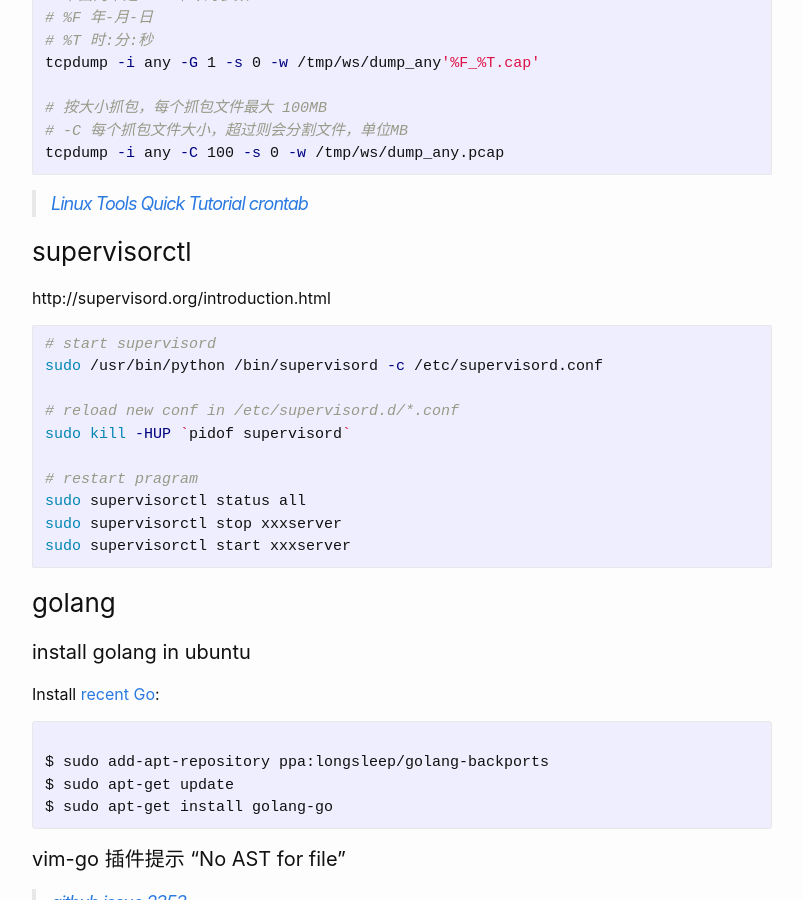
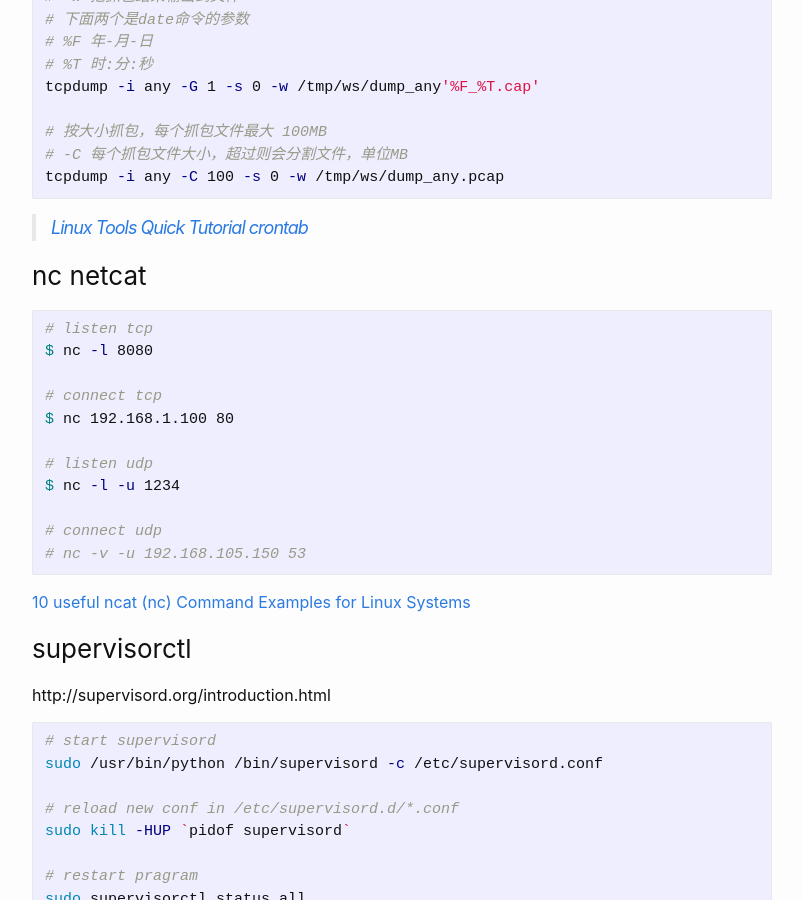
Before and after one commit to wangtiga/wangtiga.github.io, a Jekyll site: the page built from _previews/linux_command.md, in a window 1280 px wide and 900 px high, scrolled down 4738 px. Shown: the whole window, without its empty margins (238-1041 px from the left). Built offline with Jekyll 4.4.1, drawn with Linux system fonts in a browser that asks for light colours.

Commit message:
updated from tcloud

````diff
--- a/_previews/linux_command.md
+++ b/_previews/linux_command.md
@@ -224,6 +224,26 @@ tcpdump -i any -C 100 -s 0 -w /tmp/ws/dump_any.pcap
 
 > [Linux Tools Quick Tutorial crontab ](https://linuxtools-rst.readthedocs.io/zh_CN/latest/tool/crontab.html)
 
+
+### nc netcat
+
+```shell
+# listen tcp
+$ nc -l 8080
+
+# connect tcp
+$ nc 192.168.1.100 80
+
+# listen udp
+$ nc -l -u 1234
+
+# connect udp
+# nc -v -u 192.168.105.150 53
+```
+
+[10 useful ncat (nc) Command Examples for Linux Systems](https://www.linuxtechi.com/nc-ncat-command-examples-linux-systems/)
+
+
 ### supervisorctl
 
 http://supervisord.org/introduction.html
````
Also changed, not shown: _posts/2019-11-06-vim_faq.md (+27 -4 lines).
